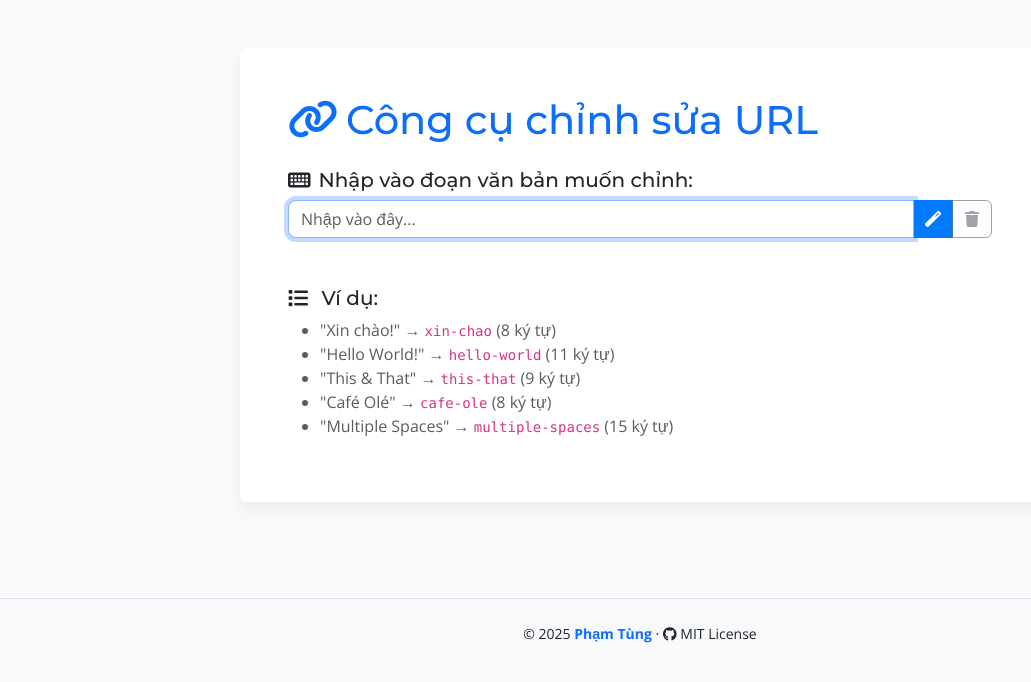
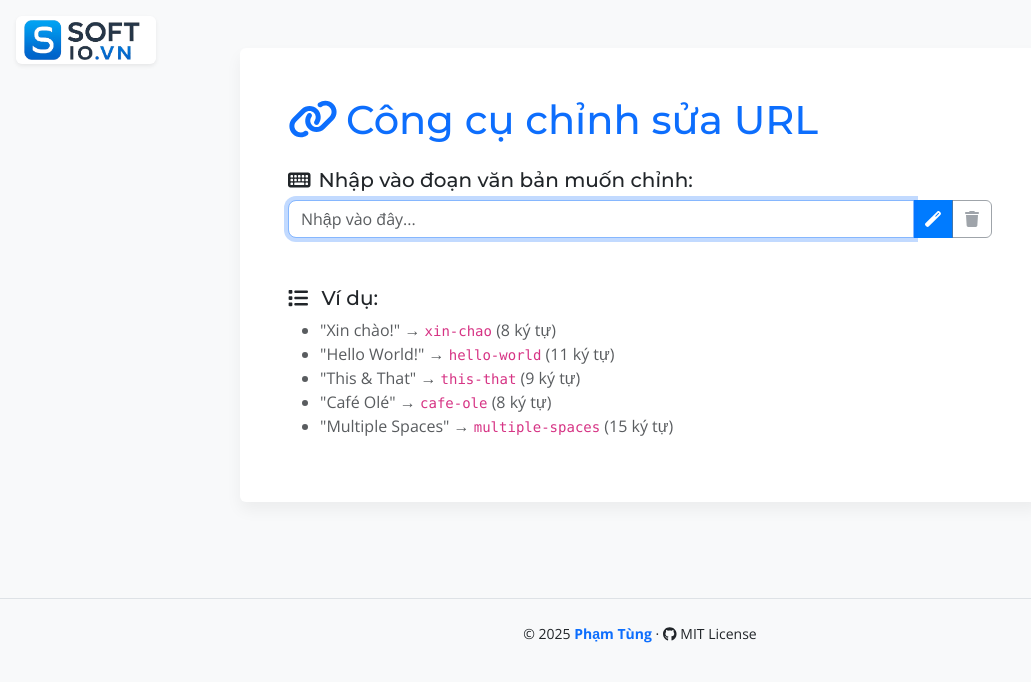
Before and after one commit to tungpham42/chinh-url, a React (Create React App) app: page / in a window 1280 px wide. Shown: the top 682 px of the page, without its empty margins (0-1031 px from the left). Built offline with nearby package versions, Linux system fonts and the light colour scheme.

Commit message:
brand logo

```diff
--- a/src/App.js
+++ b/src/App.js
@@ -1,9 +1,16 @@
 import Footer from "./components/Footer";
+import MainBrandLogo from "./components/MainBrandLogo";
 import RomanizeTool from "./components/RomanizeTool";
 
 const App = () => {
   return (
     <>
+      <MainBrandLogo
+        logoSrc="/soft-logo.webp"
+        mainDomain="soft.io.vn"
+        dismissible={false}
+        altText="Logo Soft"
+      />
       <RomanizeTool />
       <Footer />
     </>
--- /dev/null
+++ b/src/components/MainBrandLogo.js
@@ -0,0 +1,38 @@
+import { useState } from "react";
+import { Image, CloseButton } from "react-bootstrap";
+
+const MainBrandLogo = ({
+  logoSrc,
+  mainDomain,
+  altText = "Logo chính",
+  size = 40,
+  dismissible = false,
+}) => {
+  const [show, setShow] = useState(true);
+
+  if (!show) return null;
+
+  return (
+    <div
+      className="position-fixed top-0 start-0 m-3 d-flex align-items-center bg-white rounded shadow-sm px-2 py-1"
+      style={{ zIndex: 1050 }}
+    >
+      <a
+        href={`https://${mainDomain}`}
+        target="_blank"
+        rel="noopener noreferrer"
+      >
+        <Image src={logoSrc} alt={altText} height={size} className="me-2" />
+      </a>
+      {dismissible && (
+        <CloseButton
+          onClick={() => setShow(false)}
+          className="ms-2"
+          aria-label="Đóng logo brand"
+        />
+      )}
+    </div>
+  );
+};
+
+export default MainBrandLogo;
```
Also changed, not shown: public/soft-logo.webp (added).
